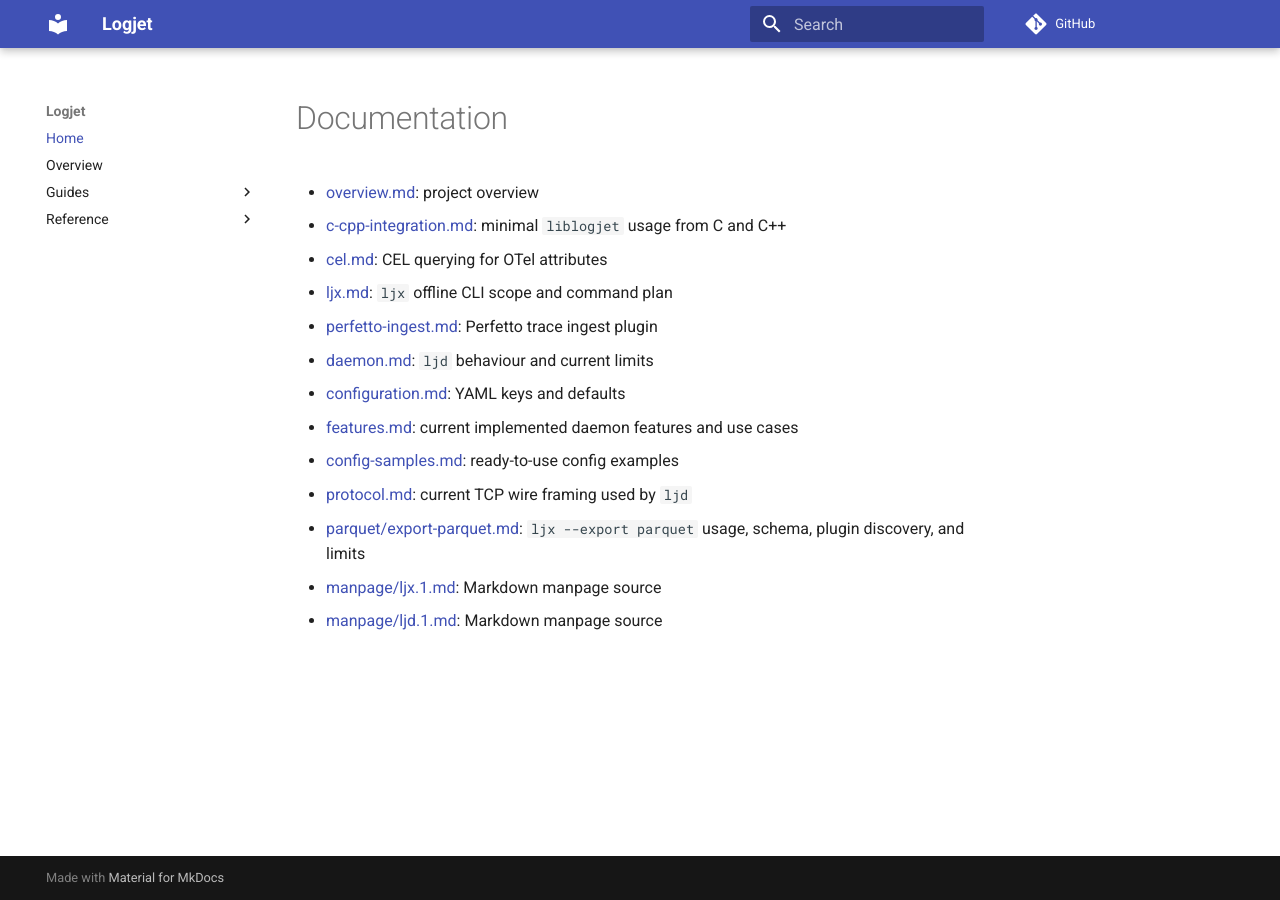
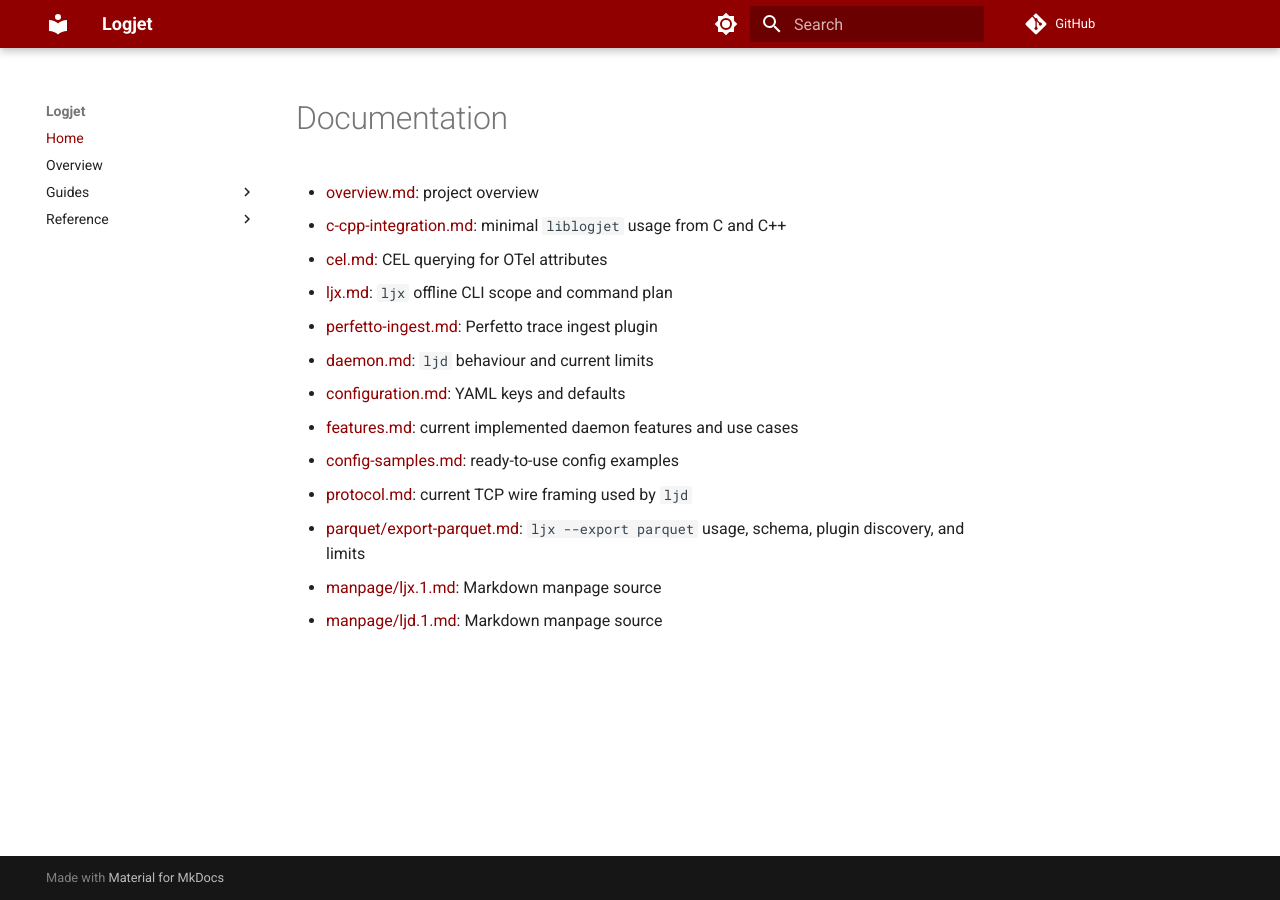
Before and after one commit to tinythings/logjet, an MkDocs documentation site: the page built from doc/index.md, in a window 1280 px wide. Built offline with MkDocs 1.6.1 and Material for MkDocs 9.7.7, drawn with Linux system fonts in a browser that asks for light colours; comment, search, counter and statistics services are not loaded.

Commit message:
Update docs style

```diff
--- /dev/null
+++ b/doc/stylesheets/extra.css
@@ -0,0 +1,23 @@
+.md-nav__item--section > .md-nav__link {
+  color: #900000;
+}
+
+[data-md-color-scheme="slate"] {
+  --md-primary-fg-color:        #900000;
+  --md-primary-fg-color--light: #c62828;
+  --md-primary-fg-color--dark:  #5a0000;
+  --md-default-bg-color:        #1a1c1d;
+  --md-default-bg-color--light: #222425;
+  --md-default-bg-color--lighter: #2a2c2d;
+  --md-default-bg-color--lightest: #323435;
+  --md-code-bg-color:           #1e2021;
+  --md-code-fg-color:           #d5d5d5;
+  --md-footer-bg-color:         #111213;
+  --md-footer-bg-color--dark:   #0a0b0c;
+}
+
+[data-md-color-scheme="default"] {
+  --md-primary-fg-color:        #900000;
+  --md-primary-fg-color--light: #c62828;
+  --md-primary-fg-color--dark:  #5a0000;
+}
--- a/mkdocs.yml
+++ b/mkdocs.yml
@@ -3,10 +3,27 @@ site_description: Append-only OTLP-native log persistence
 repo_url: https://github.com/tinythings/logjet
 theme:
   name: material
+  palette:
+    - media: "(prefers-color-scheme: dark)"
+      scheme: slate
+      primary: custom
+      accent: red
+      toggle:
+        icon: material/brightness-4
+        name: Switch to light mode
+    - media: "(prefers-color-scheme: light)"
+      scheme: default
+      primary: custom
+      accent: red
+      toggle:
+        icon: material/brightness-7
+        name: Switch to dark mode
   features:
     - navigation.instant
     - navigation.tracking
     - toc.follow
+extra_css:
+  - stylesheets/extra.css
 markdown_extensions:
   - admonition
   - tables
```
